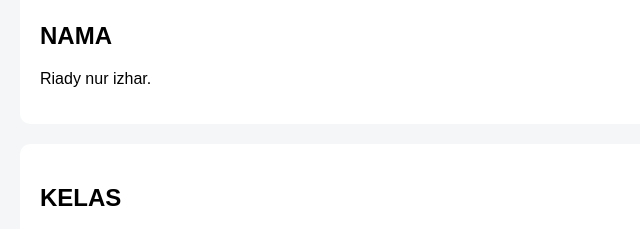
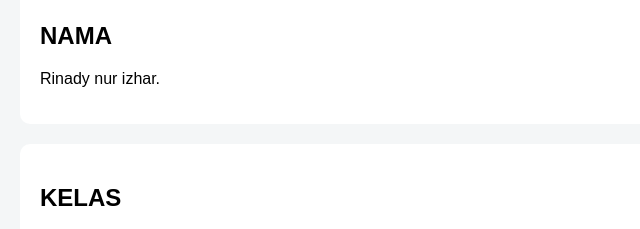
Before and after one commit to riandy75/Latihan_web, a plain HTML site: page index.html in a window 1280 px wide. Shown: the part 192-421 px from the top of the page, 0-640 px from the left. Drawn offline with Linux system fonts and the light colour scheme.

Commit message:
Update index.html

```diff
--- a/index.html
+++ b/index.html
@@ -14,7 +14,7 @@
 
     <section>
         <h2>NAMA</h2>
-        <p>Riady nur izhar.</p>
+        <p>Rinady nur izhar.</p>
     </section>
 
     <section>
```
